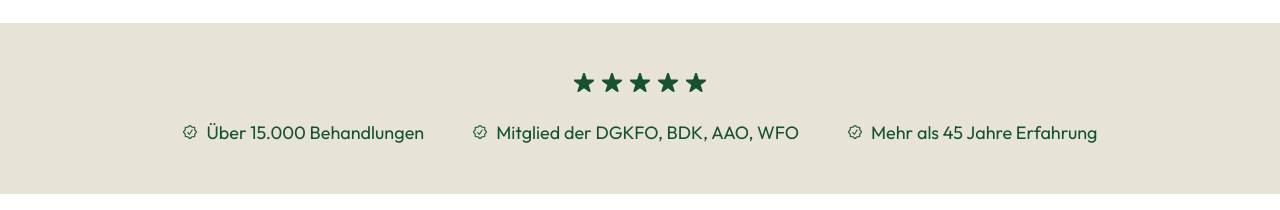
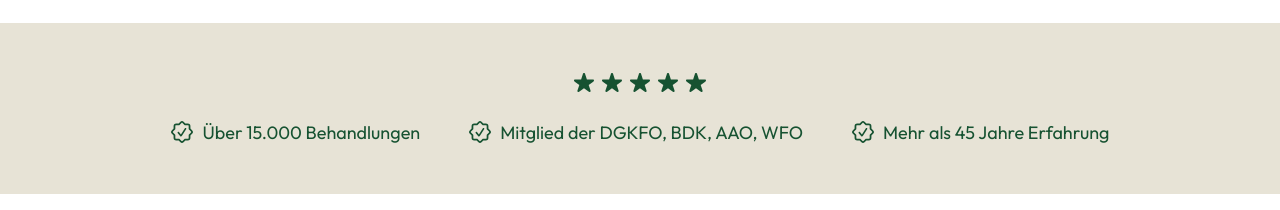
Before and after one commit to mstnwl/geradezaehne, a Next.js app: page / in a window 1280 px wide. Shown: the part 1260-1470 px from the top of the page. Built offline with nearby package versions, Linux system fonts and the light colour scheme.

Commit message:
fix: use the 24px checkmark on the trust band

```diff
--- a/components/trust-band.tsx
+++ b/components/trust-band.tsx
@@ -33,12 +33,12 @@ export function TrustBand({ trust }: { trust: TrustBandContent }) {
                 className="flex items-center gap-pair text-base leading-normal font-normal text-ink lg:text-[18px]"
               >
                 <Image
-                  src="/Icon16_Checkmark.svg"
+                  src="/Icon24_Checkmark.svg"
                   alt=""
-                  width={16}
-                  height={16}
+                  width={24}
+                  height={24}
                   unoptimized
-                  className="size-4 shrink-0"
+                  className="size-icon shrink-0"
                 />
                 {label}
               </li>
```
Also changed, not shown: public/Icon16_Checkmark.svg (deleted), public/Icon24_Checkmark.svg (added).
